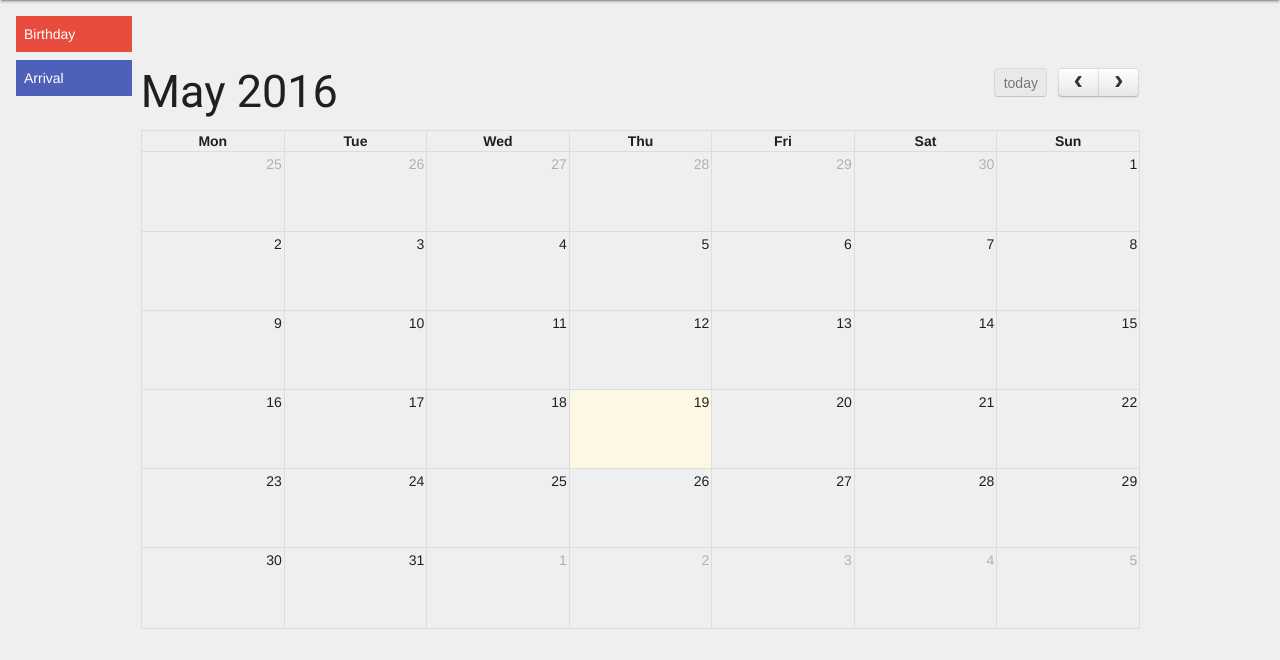
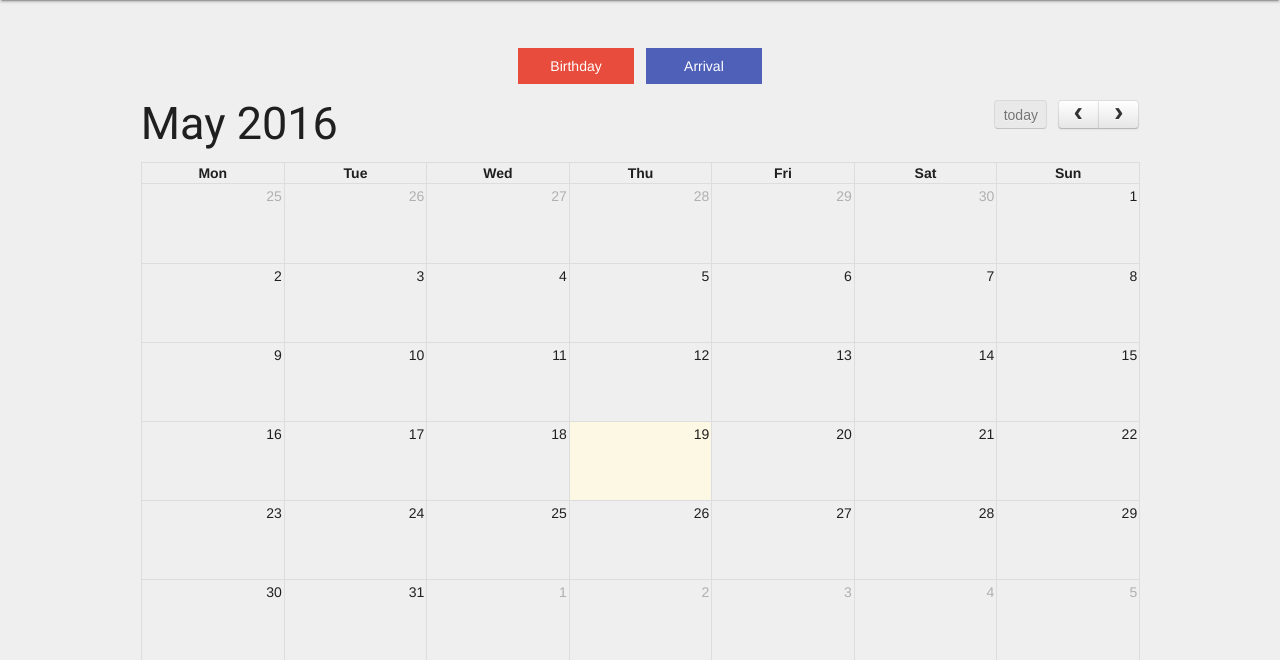
Before and after one commit to Mogmi95/Trombi, a Flask app: page /calendar in a window 1280 px wide. Shown: the part 64-724 px from the top of the page. Run offline with Flask 2, Linux system fonts and the light colour scheme; data that the repository does not hold is empty; parts of the project's set-up code (start-up, migrations or seed data) failed here and were passed over; some libraries are stand-ins or nearby versions.

Commit message:
Modified legend for the calendar

```diff
--- a/static/style.css
+++ b/static/style.css
@@ -93,7 +93,6 @@
 
 .list_data_table_container {
   width: 1200px;
-  background: #ff00ff;
   margin-left: auto;
   margin-right: auto;
   margin-top: 16px;
@@ -146,12 +145,12 @@
 /* Calendar */
 
 .calendar_legend {
-  width: 100px;
+  margin-bottom: 16px;
+  text-align: center;
 }
 
 .calendar_legend_birthday {
-  display: block;
-  float: left;
+  display: inline-block;
   width: 100px;
   color: #ffffff;
   background: #e74c3c;
@@ -159,13 +158,12 @@
 }
 
 .calendar_legend_arrival {
-  display: block;
-  float: left;
+  display: inline-block;
   width: 100px;
   color: #ffffff;
   background: #4f60b9;
   padding:8px;
-  margin-top: 8px;
+  margin-left: 8px;
 }
 
 .calendar_container {
--- a/templates/calendar.j2
+++ b/templates/calendar.j2
@@ -10,13 +10,14 @@
 
 {% block body %}
 
-<div class="calendar_legend">
-  <span class="calendar_legend_birthday">Birthday</span>
-  <br />
-  <span class="calendar_legend_arrival">Arrival</span>
-</div>
+
 
 <div class="calendar_container">
+  <div class="calendar_legend">
+    <span class="calendar_legend_birthday">Birthday</span>
+    <span class="calendar_legend_arrival">Arrival</span>
+    <br />
+  </div>
   <div id='calendar'></div>
 </div>
 
```
